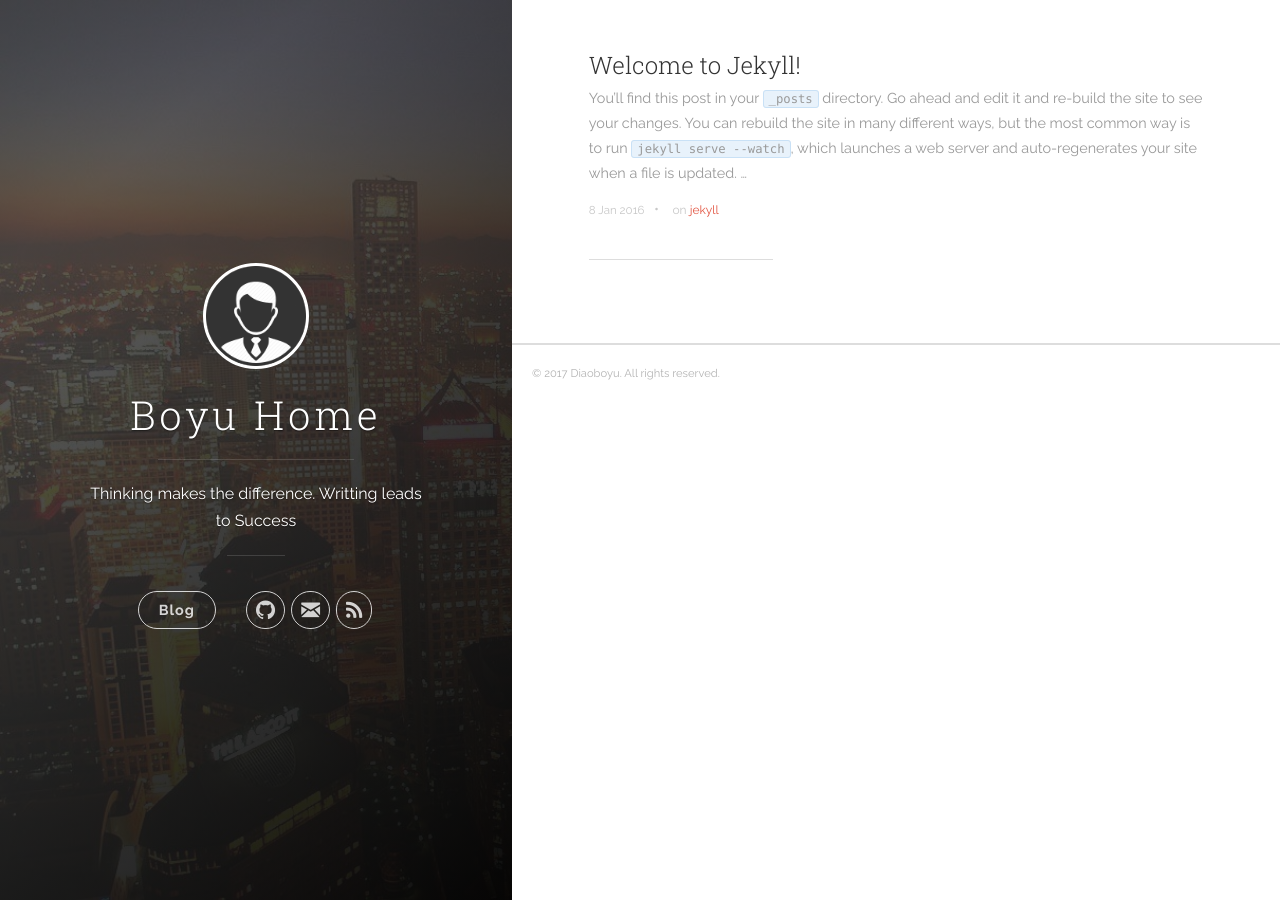
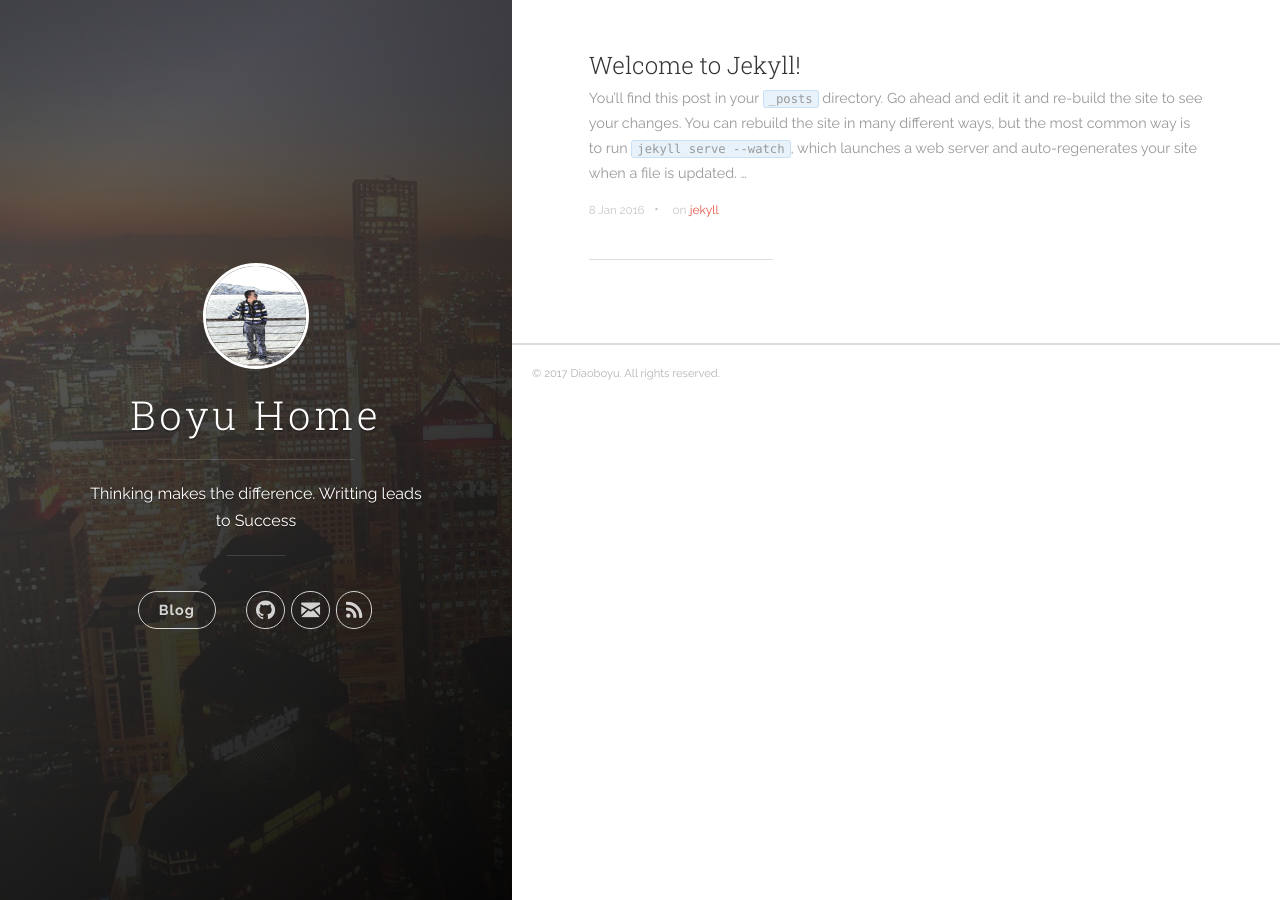
Before and after one commit to ictdby/ictdby.github.io, a Jekyll site: the page built from index.html, in a window 1280 px wide. Built offline with Jekyll 4.4.1, drawn with Linux system fonts in a browser that asks for light colours; nearby versions of some CDN libraries; the list of posts is cut into pages by our own code.

Commit message:
change icon

```diff
--- a/_includes/header.html
+++ b/_includes/header.html
@@ -9,7 +9,7 @@
     <div class="panel-main__inner panel-inverted">
     <div class="panel-main__content">
         <a href="{{ site.baseurl }}" title="link to home of {{ site.title }}">
-          <img src="{{ "images/profile.jpg" | prepend: site.baseurl }}" class="user-image" alt="My Profile Photo">
+          <img src="{{ "images/icon.jpg" | prepend: site.baseurl }}" class="user-image" alt="My Profile Photo">
           <h1 class="panel-cover__title panel-title">{{ site.title }}</h1>
         </a>
         <hr class="panel-cover__divider">
```
Also changed, not shown: images/icon.jpg (added).
